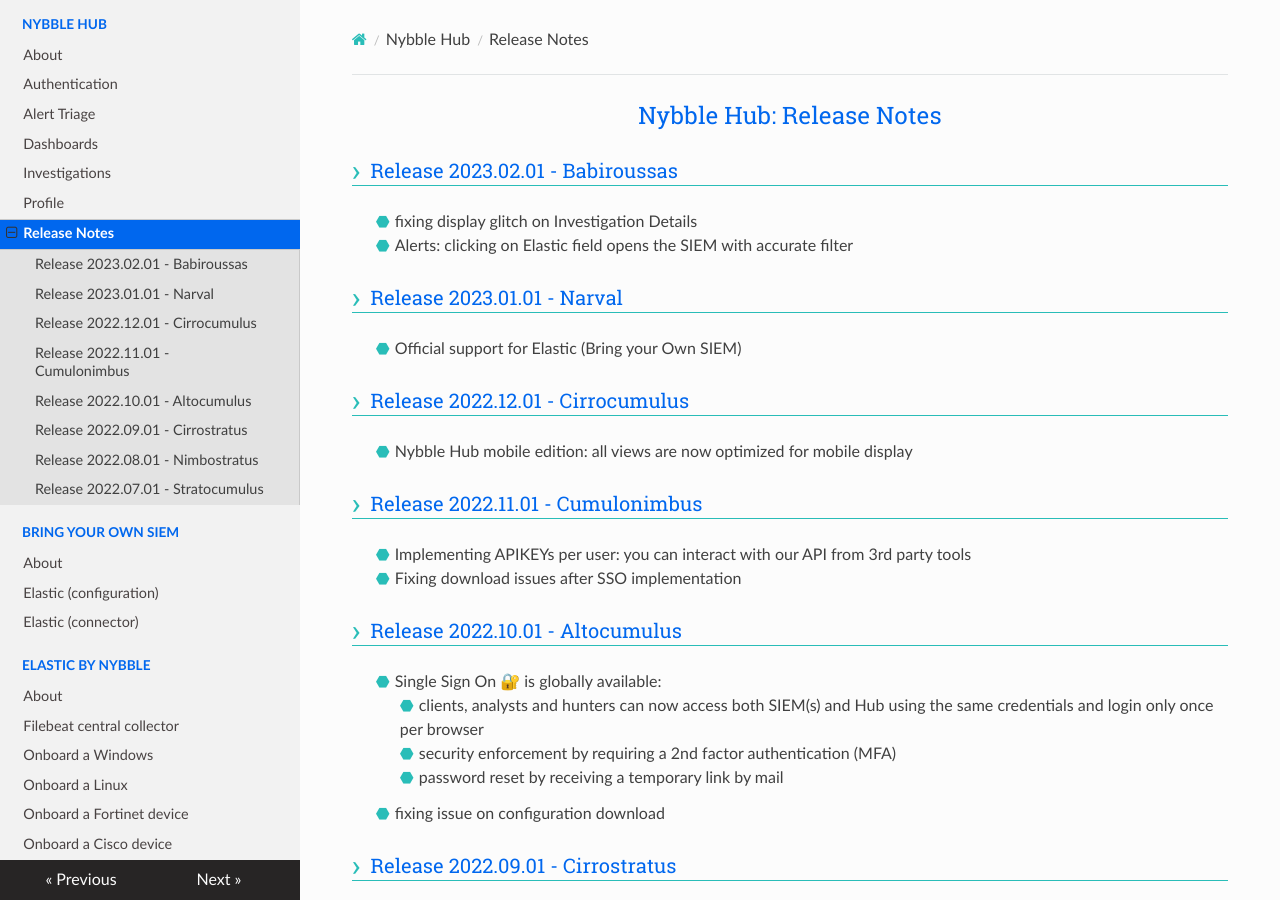
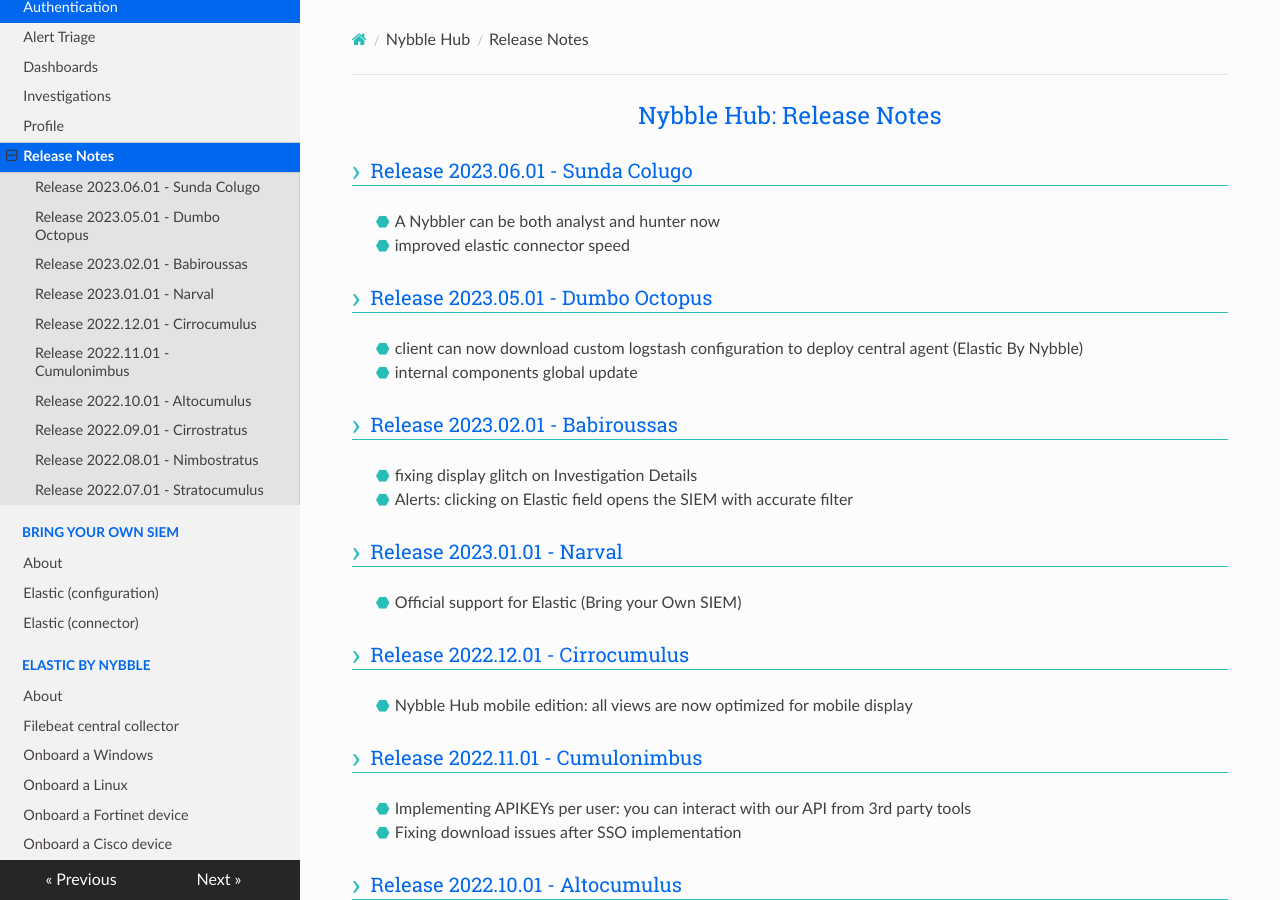
Before and after one commit to nybble-security/nybble-security.github.io, an MkDocs documentation site: the page built from docs/nybble-hub/release-notes.md, in a window 1280 px wide and 900 px high. Built offline with MkDocs 1.6.1, drawn with Linux system fonts in a browser that asks for light colours; nearby versions of some CDN libraries.

Commit message:
release notes for 2023.05 & 2023.06

```diff
--- a/docs/nybble-hub/release-notes.md
+++ b/docs/nybble-hub/release-notes.md
@@ -1,6 +1,17 @@
 # Nybble Hub: Release Notes
 
+## Release 2023.06.01 - Sunda Colugo
+
+- A Nybbler can be both analyst and hunter now
+- improved elastic connector speed
+
+## Release 2023.05.01 - Dumbo Octopus
+
+- client can now download custom logstash configuration to deploy central agent (Elastic By Nybble)
+- internal components global update
+
 ## Release 2023.02.01 - Babiroussas
+
 - fixing display glitch on Investigation Details
 - Alerts: clicking on Elastic field opens the SIEM with accurate filter
 
```
